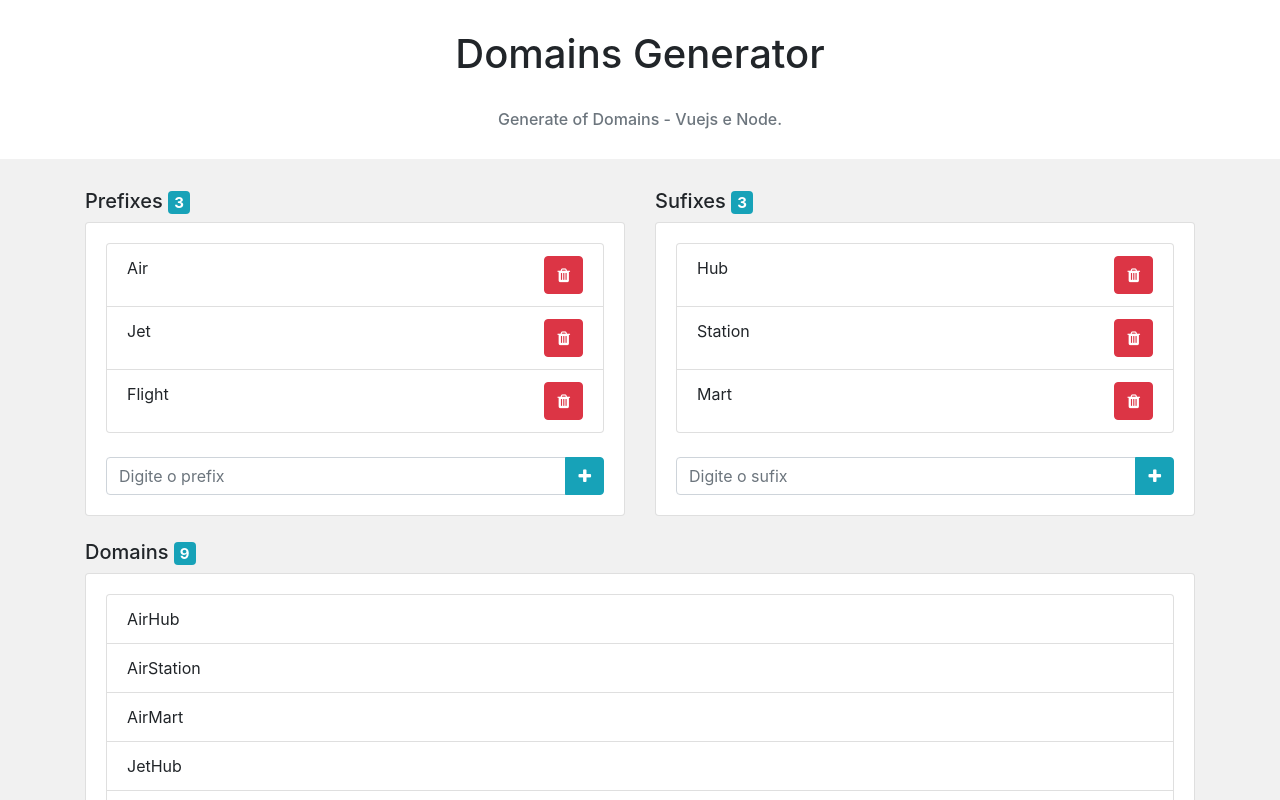
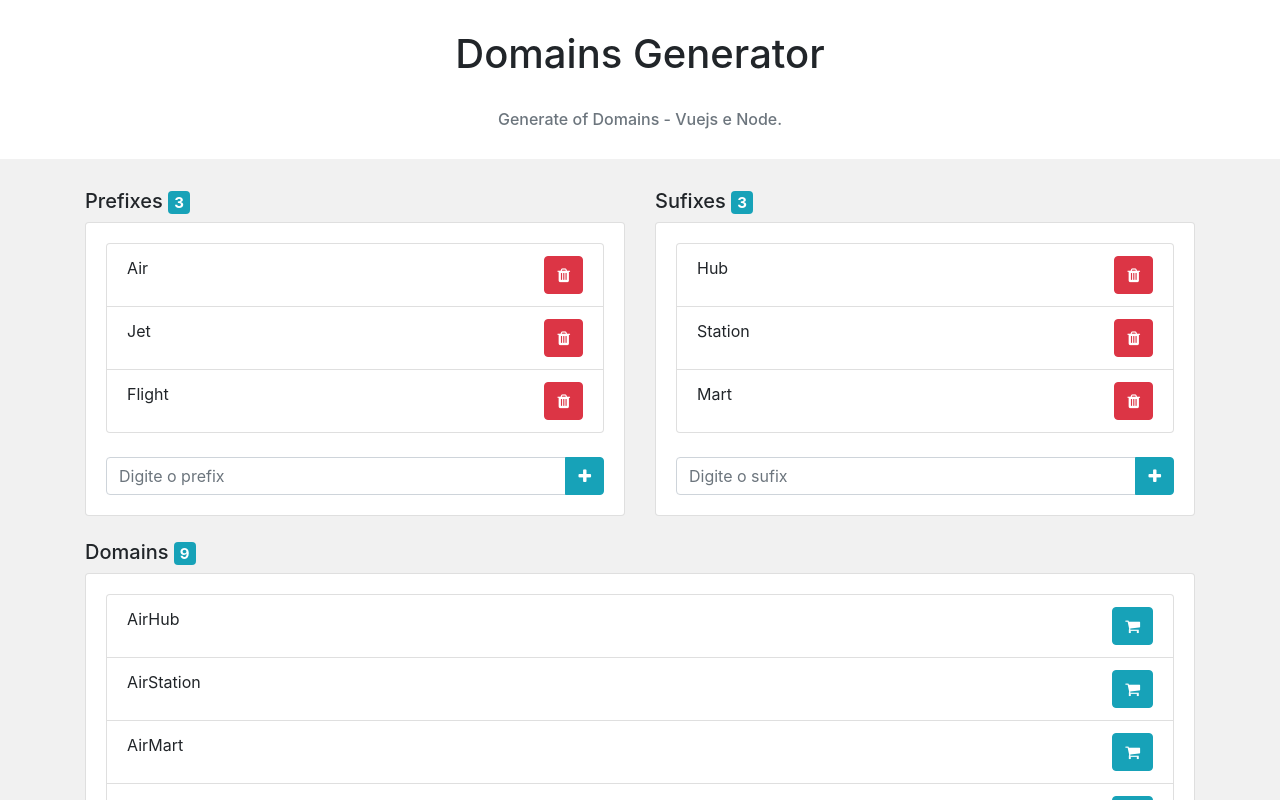
Before and after one commit to carlosync/fullstack_vue, a Vue app: page / in a window 1280 px wide. Shown: the top 800 px of the page. Built offline with nearby package versions, Linux system fonts and the light colour scheme.

Commit message:
Integrando app com hostgator para registro de domínios.

```diff
--- a/src/App.vue
+++ b/src/App.vue
@@ -71,8 +71,17 @@
         <div class="card">
             <div class="card-body">
               <ul class="list-group">
-                <li class="list-group-item" v-for="domain in domains" v-bind:key="domain">
-                    {{ domain }}
+                <li class="list-group-item" v-for="domain in domains" v-bind:key="domain.name">
+                  <div class="row">
+                    <div class="col-md">
+                       {{ domain.name }}
+                    </div>
+                    <div class="col-md text-right">
+                      <a class="btn btn-info" v-bind:href="domain.checkout" target="_blank">
+                        <span class="fa fa-shopping-cart"></span>
+                      </a>
+                    </div>
+                  </div>
                 </li>
               </ul>
             </div>
@@ -94,8 +103,7 @@
       prefix: "",
       sufix: "",
       prefixes: ['Air', 'Jet', 'Flight'],
-      sufixes:  ['Hub', 'Station', 'Mart'],
-      domains: ['AirHub', 'AirStation', 'AirMart', 'JetHub', 'JetStation', 'JetMart' , 'FlightHub', 'FlightStation', 'FlightMart']
+      sufixes:  ['Hub', 'Station', 'Mart']
     };
   },
 
@@ -103,35 +111,38 @@
     addPrefix(prefix){
       this.prefixes.push(prefix);
       this.prefix = "";
-      this.generate();
     },
 
     deletePrefix(prefix){
       this.prefixes.splice(this.prefixes.indexOf(prefix), 1);
-      this.generate();
     },
 
     addSufix(sufix){
       this.sufixes.push(sufix);
       this.sufix = "";
-      this.generate();
     },
 
     deleteSufix(sufix){
       this.sufixes.splice(this.sufixes.indexOf(sufix), 1);
-      this.generate();
-    },
-
-    generate(){
-      this.domains = [];
+    }
+  },
+  computed: {
+    domains(){
+      const domains = [];
       for(const prefix of this.prefixes){
         for (const sufix of this.sufixes){
-          this.domains.push(prefix + sufix);
+          const name = prefix + sufix;
+          const url = name.toLowerCase();
+          const checkout = `https://checkout.hostgator.com.br/?a=add&sld=${url}&tld=.com.br`;
+          domains.push({
+            name,
+            checkout
+          });
         }
       }
+      return domains;
     }
   }
-
 }
 </script>
 
```
